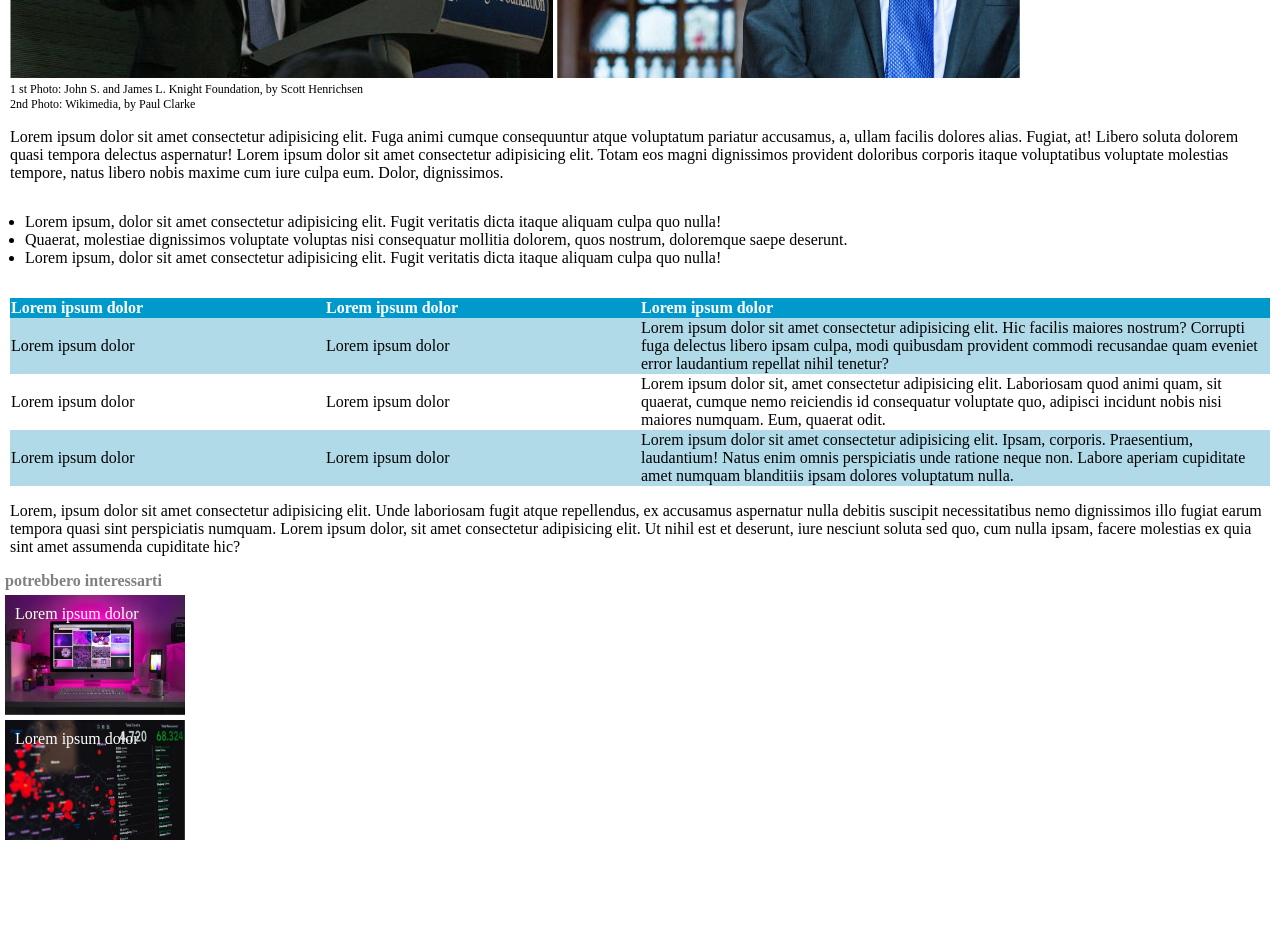
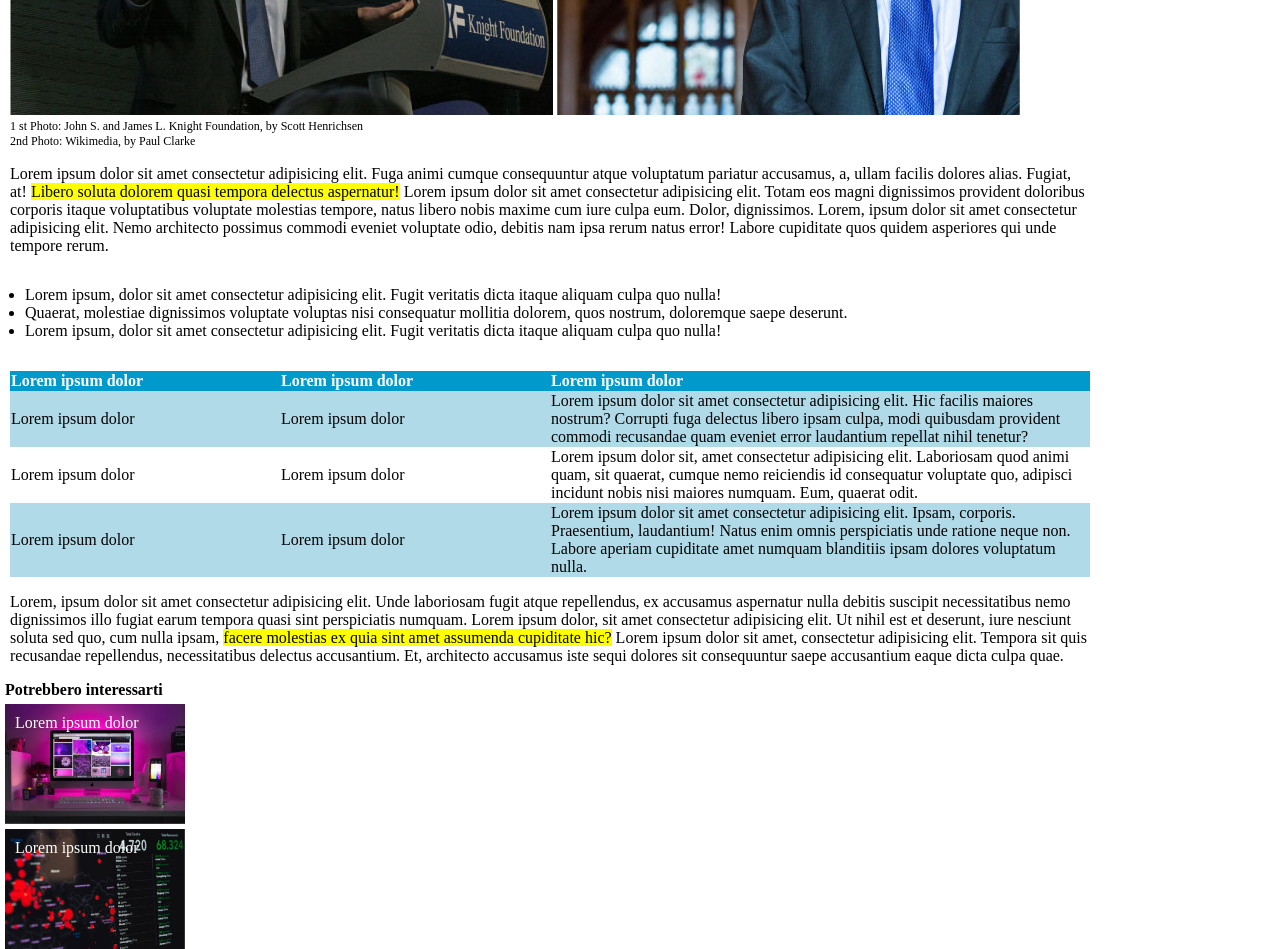
Before and after one commit to AdrianaSantorio/html-css-booleaner, a plain HTML site: page index.html in a window 1280 px wide. Shown: the part 500-1449 px from the top of the page. Before the commit the page ends 1345 px from the top, so only its background shows below. Drawn offline with Linux system fonts and the light colour scheme.

Commit message:
Added Container, aligned comments, added highlight

```diff
--- a/css/style.css
+++ b/css/style.css
@@ -3,6 +3,9 @@ body {
     margin:0;
 }
 
+.container {
+    width: 1100px;
+}
 /* header */
 
 header {
@@ -20,7 +23,14 @@ header {
     margin-top: 50px;
 }
 
-address, span {
+/* main */
+main {
+    margin:10px;
+}
+
+/* autore */
+
+address, #date {
     color: grey;
     font-style: normal;
 }
@@ -29,28 +39,24 @@ address, span {
     color: #4ea0ff;
 }
 
-/* main */
-
-main {
-    margin:10px;
-}
-
-/* figure */
+/* Immagini*/
 
 figure {
     margin: 0;
 }
 
+/* didascalia */
+
 figcaption {
     font-size: 12px;
 }
 
-/* List */
+/* Lista */
 ul {
     padding: 15px;
 }
 
-/* table */
+/* tabella */
 
 table {
     text-align: left;
@@ -70,13 +76,12 @@ table {
     background-color: #b0dae8;
 }
 
+/* paragrafi */
+.highlight {
+    background-color: yellow;
+}
+
 /* footer */
-
-/* .footer-image {
-    display: block;
-    margin: 5px;
-    width: 15%;
-}*/
 
 footer{
     margin-left: 5px;
--- a/index.html
+++ b/index.html
@@ -8,6 +8,7 @@
     <title>Documento</title>
 </head>
 <body>
+    <div class="container">
         <!-- header  -->
         <header>
             <!-- logo e banner-->
@@ -22,7 +23,7 @@
             <!-- autore -->
             <div>
                 <address>Scritto da <span id="author">the Booleaner</span></address>
-            <span>il 10/10/2020</span>
+                <span id="date">il 10/10/2020</span>
             </div>
 
             <!-- immagini -->
@@ -38,7 +39,7 @@
             </figure>
 
             <!-- paragrafo -->
-        <p>Lorem ipsum dolor sit amet consectetur adipisicing elit. Fuga animi cumque consequuntur atque voluptatum pariatur accusamus, a, ullam facilis dolores alias. Fugiat, at! Libero soluta dolorem quasi tempora delectus aspernatur! Lorem ipsum dolor sit amet consectetur adipisicing elit. Totam eos magni dignissimos provident doloribus corporis itaque voluptatibus voluptate molestias tempore, natus libero nobis maxime cum iure culpa eum. Dolor, dignissimos.</p>
+            <p>Lorem ipsum dolor sit amet consectetur adipisicing elit. Fuga animi cumque consequuntur atque voluptatum pariatur accusamus, a, ullam facilis dolores alias. Fugiat, at! <span class="highlight">Libero soluta dolorem quasi tempora delectus aspernatur!</span> Lorem ipsum dolor sit amet consectetur adipisicing elit. Totam eos magni dignissimos provident doloribus corporis itaque voluptatibus voluptate molestias tempore, natus libero nobis maxime cum iure culpa eum. Dolor, dignissimos. Lorem, ipsum dolor sit amet consectetur adipisicing elit. Nemo architecto possimus commodi eveniet voluptate odio, debitis nam ipsa rerum natus error! Labore cupiditate quos quidem asperiores qui unde tempore rerum.</p>
 
             <!-- lista? -->
             <ul>
@@ -75,13 +76,13 @@
                 </tbody>
             </table>
             <!-- paragrafo -->
-         <p>Lorem, ipsum dolor sit amet consectetur adipisicing elit. Unde laboriosam fugit atque repellendus, ex accusamus aspernatur nulla debitis suscipit necessitatibus nemo dignissimos illo fugiat earum tempora quasi sint perspiciatis numquam. Lorem ipsum dolor, sit amet consectetur adipisicing elit. Ut nihil est et deserunt, iure nesciunt soluta sed quo, cum nulla ipsam, facere molestias ex quia sint amet assumenda cupiditate hic?</p>
+            <p>Lorem, ipsum dolor sit amet consectetur adipisicing elit. Unde laboriosam fugit atque repellendus, ex accusamus aspernatur nulla debitis suscipit necessitatibus nemo dignissimos illo fugiat earum tempora quasi sint perspiciatis numquam. Lorem ipsum dolor, sit amet consectetur adipisicing elit. Ut nihil est et deserunt, iure nesciunt soluta sed quo, cum nulla ipsam, <span class="highlight">facere molestias ex quia sint amet assumenda cupiditate hic?</span> Lorem ipsum dolor sit amet, consectetur adipisicing elit. Tempora sit quis recusandae repellendus, necessitatibus delectus accusantium. Et, architecto accusamus iste sequi dolores sit consequuntur saepe accusantium eaque dicta culpa quae.</p>
         </main>
 
         <!-- footer -->
         <footer>
             <!-- immagini -->
-        <span><strong>potrebbero interessarti</strong></span>
+            <span><strong>Potrebbero interessarti</strong></span>
             <div ID="FI1" class="footer-image">
                 <span class="footer-image-text">Lorem ipsum dolor</span>
             </div>
@@ -90,6 +91,6 @@
             </div>
 
         </footer>
-
+    </div>
 </body>
 </html>
```
Lines whose indentation alone changed are shown as unchanged.
